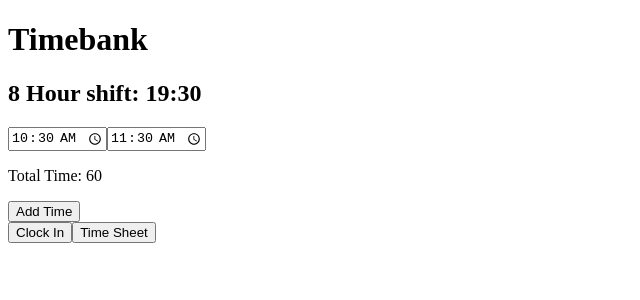
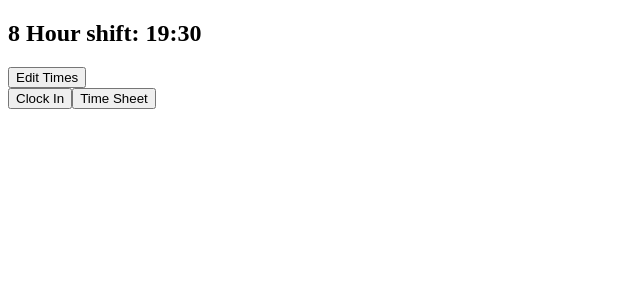
Before and after one commit to clockwerkz/clockTracker, a React (Create React App) app in the folder client/: page / in a window 1280 px wide. Shown: the top 300 px of the page, without its empty margins (0-640 px from the left). Built offline with nearby package versions, Linux system fonts and the light colour scheme.

Commit message:
refactoring edit time sheeet block

```diff
--- a/client/src/App.js
+++ b/client/src/App.js
@@ -1,16 +1,16 @@
 import React, { useState, useEffect } from 'react';
 import TimeButton from './components/TimeButtons';
-import TimeEntry from './components/TimeEntry';
-import InputTime from './components/InputTime';
+import TimeSheet from './components/TimeSheet';
 import { calculateClockOutTime } from './utility/timeFunctions';
 
 function App() {
   const [clockedIn, setClockedIn] = useState(false);
   const [ timeBank, setTimeBank ] = useState([{start: "10:30", end: "11:30"}]);
   const [ totalMinutes, setTotalMinutes ] = useState(480);
-  const [addingTime, setAddingTime ] = useState(false);
 
-  const editTime = (idx, start, end) => {
+  const [inEditMode, setInEditMode ] = useState(false);
+
+  const editTimeBlock = (idx, start, end) => {
     setTimeBank(timeBank.map((time, i)=> idx !== i ? time : { start, end }  ));
   }
 
@@ -18,23 +18,15 @@ function App() {
     setTimeBank(timeBank.concat([{ start, end }]));
   }
 
-
    return (
     <div className="App">
-      <h1>Timebank</h1>
       <h2>8 Hour shift: {calculateClockOutTime(timeBank[0].end, totalMinutes)}</h2>
-      {timeBank.length > 0 ? (timeBank.map((entry, index)=><div key={index}>
-        <TimeEntry {...entry} idx={index} editTime={editTime}/>
-      </div>)):
-      ("")}
-      {addingTime ?
-        (<div>
-            <InputTime />
-            <p onClick={()=>setAddingTime(!addingTime)}>Add Time here</p>
-         </div>)
-        :
-        (<button onClick={()=>setAddingTime(!addingTime)}>Add Time</button>)
+      {inEditMode ?
+        (<TimeSheet timeBank={timeBank} editTime={editTimeBlock} />)
+          :
+        ("")
       }
+      <button onClick={()=>setInEditMode(!inEditMode)}>{inEditMode ? "Close" : "Edit Times"}</button>
       <TimeButton clockedIn={clockedIn} setClockedIn={setClockedIn} />
     </div>
   );
--- /dev/null
+++ b/client/src/components/TimeSheet.js
@@ -0,0 +1,29 @@
+import React, { useState } from 'react';
+
+import InputTime from './InputTime';
+import TimeEntry from './TimeEntry';
+
+const TimeSheet = ({ timeBank, editTimeBlock }) => {
+    const [addingTimeBlock, setAddingTimeBlock ] = useState(false);
+    const [addingTime, setAddingTime ] = useState(false);
+    return (
+    <div>
+        {timeBank.length > 0 ? (timeBank.map((entry, index)=><div key={index}>
+            <TimeEntry {...entry} idx={index} editTimeBlock={editTimeBlock}/>
+            </div>))
+            :
+            ("")
+        }
+        {addingTimeBlock ?
+            (<div>
+                <InputTime />
+                <p onClick={()=>setAddingTimeBlock(!addingTime)}>Add Time here</p>
+            </div>)
+            :
+            (<button onClick={()=>setAddingTimeBlock(!addingTime)}>Add Time</button>)
+      }
+    </div>);
+}
+
+
+export default TimeSheet;
--- a/client/src/utility/timeFunctions.js
+++ b/client/src/utility/timeFunctions.js
@@ -38,3 +38,13 @@ export function calculateClockOutTime(startTime, minutesUntil) {
   if (hour < 10) hour = "0" + hour;
   return hour + ":" + min;
 }
+
+//data: [{start: "10:30", end: "11:30"}]
+export function validatedTimeSheet(timeBank) {
+  if (!timeBank) return true; //empty timesheet is valid?
+  for (let i=0; i < timeBank.length - 1; i++) {
+    const { start, end } = timeBank[i];
+    if (!start || !end) return false;
+  }
+  return true;
+}
--- a/client/src/utility/windowEvents.js
+++ b/client/src/utility/windowEvents.js
@@ -1,6 +1,6 @@
 export const onBlur = () => {
     console.log("blurring:", new Date())
-    //return new Date();
+    return new Date();
 }
 
 export const onFocus = (startDate) => {
```
Also changed, not shown: 1 other file (tests, documents, lock files or other folders).
